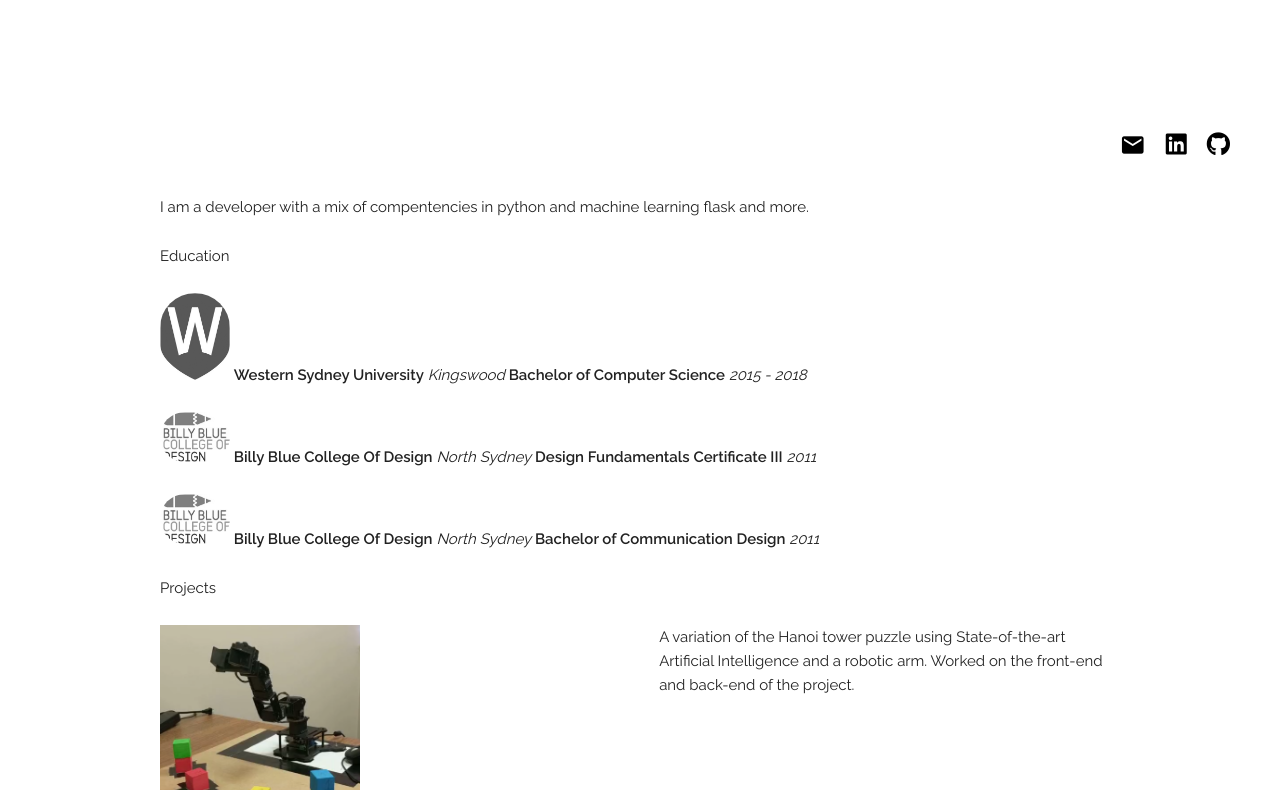
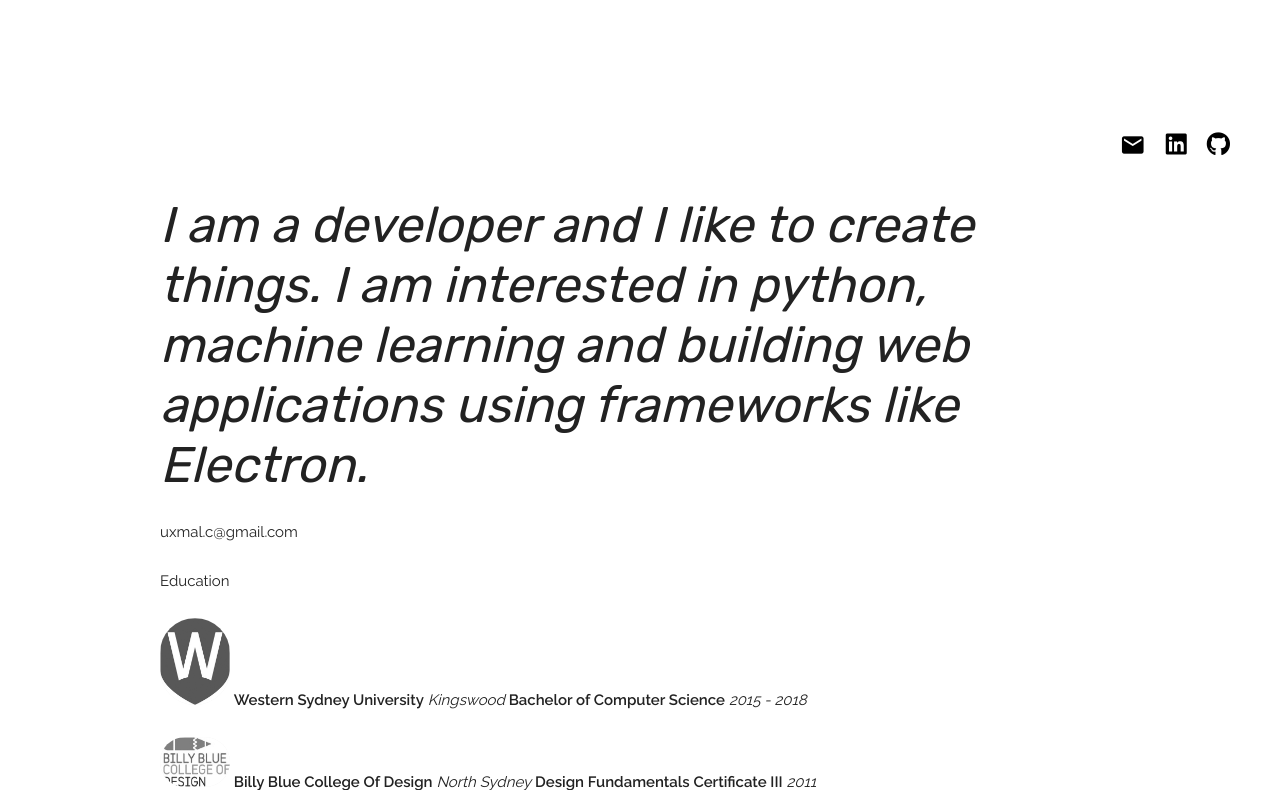
Before and after one commit to UxmalCuellar/v1, a Flask app: page / in a window 1280 px wide. Shown: the part 605-1395 px from the top of the page. Run offline with Flask 2, Linux system fonts and the light colour scheme; some web fonts are replaced.

Commit message:
Font update and edited about me message

```diff
--- a/static/main.css
+++ b/static/main.css
@@ -221,3 +221,9 @@ div:hover .bar3 {
   -webkit-animation-direction: normal, alternate;
   animation-direction: normal, alternate;
 }
+
+#aboutme {
+   font-size: 50px;
+   font-family: 'Rubik', sans-serif;
+   line-height: 60px;
+}
--- a/templates/index.html
+++ b/templates/index.html
@@ -9,8 +9,9 @@
    </div>
 </div>
 <!-- Nav -->
-<div id="about">
-   <p>I am a developer with a mix of compentencies in python and machine learning flask and more.</p>
+<div class="about" id="about">
+   <p id="aboutme"><i>I am a developer and I like to create things. I am interested in python, machine learning and building web applications using frameworks like Electron.</i></p>
+   <p>uxmal.c@gmail.com</p>
 </div>
 <div id="education">
    <p class="heading">Education</p>
```
